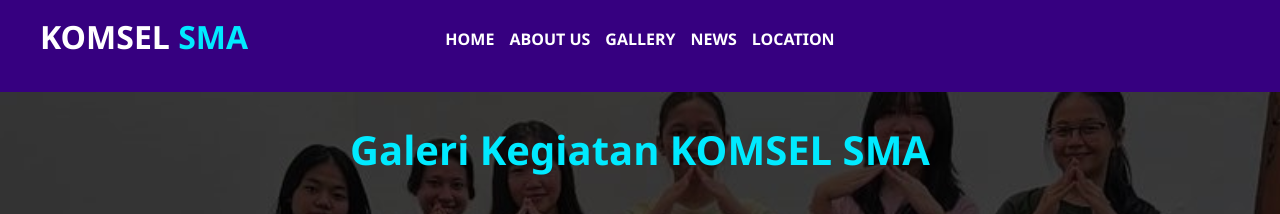
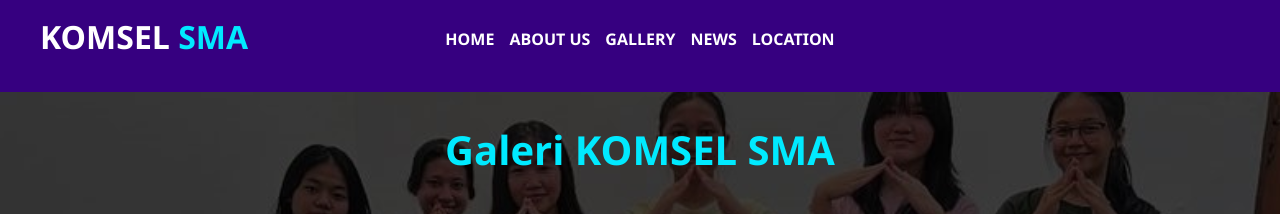
Before and after one commit to Memet-webdev/Komsel_SMA, a plain HTML site: page galery.html in a window 1280 px wide. Shown: the top 214 px of the page. Drawn offline with nearby package versions, Linux system fonts and the light colour scheme.

Commit message:
Update galery.html

```diff
--- a/galery.html
+++ b/galery.html
@@ -33,7 +33,7 @@ KO<!DOCTYPE html>
 </header>
 
 <main class="gallery-page">
-  <h1>Galeri Kegiatan KOMSEL SMA</h1>
+  <h1>Galeri KOMSEL SMA</h1>
   <h2>GAME</h2>
     <div class="video-gallery">
       <div class="video-item">
```
